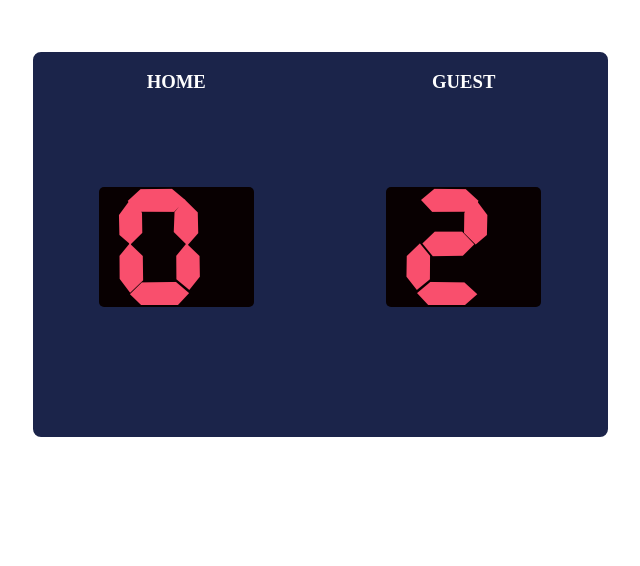
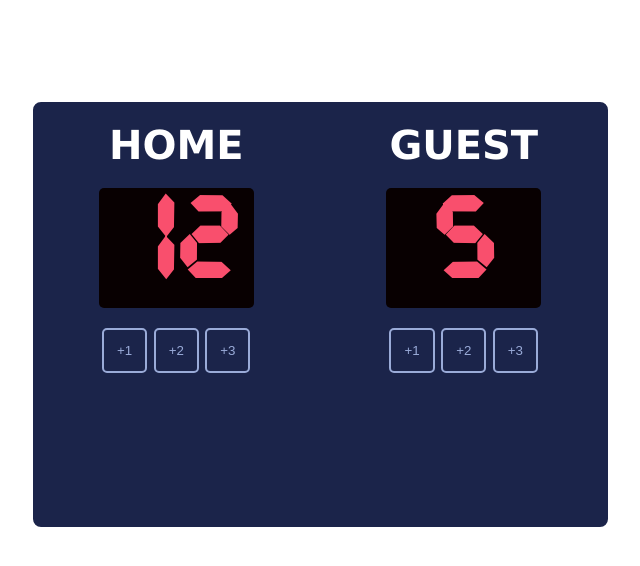
Before and after one commit to 1ambuj/Front-end_D, a plain HTML site: page CSS/BasketBallCounterDashboard/index.html in a window 1280 px wide. Shown: the whole page, without its empty margins (320-960 px from the left). Drawn offline with Linux system fonts and the light colour scheme.

Commit message:
Basket ball dashboard

```diff
--- a/CSS/BasketBallCounterDashboard/index.css
+++ b/CSS/BasketBallCounterDashboard/index.css
@@ -1,22 +1,28 @@
-body {
+*{
     margin: 0;
-    box-sizing: border-box;
+    padding: 0;
 }
+
 
 @font-face {
     src: url("CursedTimerUlil-Aznm.ttf");
     font-family: Corleone;
 }
 .Dashboard{
-    margin-top: 50px;
-    display: flex;
+   display: flex;
+   align-items: center;
    justify-content: center;
-   align-items: center;
+   margin-top: 100px;
 
-
+}
+.boardTitle{
+    font-family: Verdana, Geneva, Tahoma, sans-serif;
+    font-weight: 700;
+    font-size: 40px;
 }
 
 .container {
+    padding:20px 0px;
     text-align: center;
     display: flex;
     justify-content: space-around;
@@ -28,20 +34,44 @@ body {
     border-radius: 10px;
 }
 
-#counter{
-
+#score{
+    margin-top: 20px;
+    display: flex;
+    align-items: center;
+    justify-content: center;
     width: 155px;
     height: 120px;
     background: #080001;
     border-radius: 5px;
     color: #F94F6D;
     font-family: Corleone;
-    font-size: 70px;
+    font-size: 50px;
+
+}
+#score h1{
+    margin: 3px 0px;
+}
+
+.text{
+    display: flex;
+    align-items: center;
+    width: 117px;
+    height: 120px;
+    margin: 125px 100px;
 
 }
 
-.score{
+.btn{
+    display: flex;
+    justify-content: space-around;
+    margin-top: 20px;
 
-    width: 117px;
-    height: 120px;
 }
+.btn button {
+    background: #1B244A;
+    border :2px solid #9AABD8;
+    padding:13px;
+    color: #9AABD8;
+    border-radius: 5px;
+
+}
--- a/CSS/BasketBallCounterDashboard/index.html
+++ b/CSS/BasketBallCounterDashboard/index.html
@@ -4,27 +4,32 @@
     <meta charset="UTF-8">
     <meta name="viewport" content="width=device-width, initial-scale=1.0">
     <link rel="stylesheet" href="index.css">
+    <script src="index.js" defer></script>
     <title>Basket ball dashboard</title>
 </head>
 <body>
     <div class="Dashboard">
         <div class="container">
             <div>
-                <h3>HOME</h3>
-                <div id="counter">
-                    <h1 class="score">0</h1>
+                <h3 class="boardTitle">HOME</h3>
+                <div id="score">
+                    <h1 class="homeText">12</h1>
                 </div>
                 <div class="btn">
-
+                    <button  class="homefirstbtn" onclick="addHomeFirstValue()">+1</button>
+                    <button  class="homesecondbtn" onclick="addHomeSecondValue()">+2</button>
+                    <button  class="homethirdbtn" onclick="addHomeThirdValue()">+3</button>
                 </div>
             </div>
             <div>
-                <h3>GUEST</h3>
-                <div id="counter">
-                    <h1 class="score">2</h1>
+                <h3 class="boardTitle">GUEST</h3>
+                <div id="score">
+                    <h1 class="guestText">5</h1>
                 </div>
                 <div class="btn">
-
+                    <button class="guestfirstbtn" onclick="addGuestFirstValue()">+1</button>
+                    <button class="guestsecondbtn" onclick="addGuestSecondValue()">+2</button>
+                    <button class="guestthirdbtn" onclick="addGuestThirdValue()">+3</button>
                 </div>
             </div>
         </div>
--- a/CSS/BasketBallCounterDashboard/index.js
+++ b/CSS/BasketBallCounterDashboard/index.js
@@ -0,0 +1,44 @@
+let score = document.querySelector(".homeText")
+
+
+let vlaue1 = document.querySelector(".homefirstbtn")
+let value2 =document.querySelector(".homesecondbtn")
+let value3 = document.querySelector(".homethirdbtn")
+let firstValue = score.textContent
+function addHomeFirstValue(){
+   let secondValue = vlaue1.textContent
+   let sum = Number(firstValue) + Number(secondValue)
+   score.textContent  = sum
+}
+
+function addHomeSecondValue(){
+    let secondValue = value2.textContent
+    let sum = Number(firstValue) + Number(secondValue)
+    score.textContent  = sum
+ }
+ function addHomeThirdValue(){
+    let secondValue = value3.textContent
+    let sum = Number(firstValue) + Number(secondValue)
+    score.textContent  = sum
+ }
+
+
+ let guestscore = document.querySelector(".guestText")
+ let guestfirstvalue = guestscore.textContent
+ let guestvlaue1 = document.querySelector(".homefirstbtn")
+ let guestvalue2 =document.querySelector(".homesecondbtn")
+ let guestvalue3 = document.querySelector(".homethirdbtn")
+
+ function addGuestFirstValue(){
+    let sum = Number(guestfirstvalue) + Number(guestvlaue1.textContent)
+    guestscore.textContent  = sum
+ }
+
+ function addGuestSecondValue(){
+     let sum = Number(guestfirstvalue) + Number(guestvalue2.textContent)
+     guestscore.textContent  = sum
+  }
+  function addGuestThirdValue(){
+     let sum = Number(guestfirstvalue) + Number(guestvalue3.textContent)
+     guestscore.textContent  = sum
+  }
```
